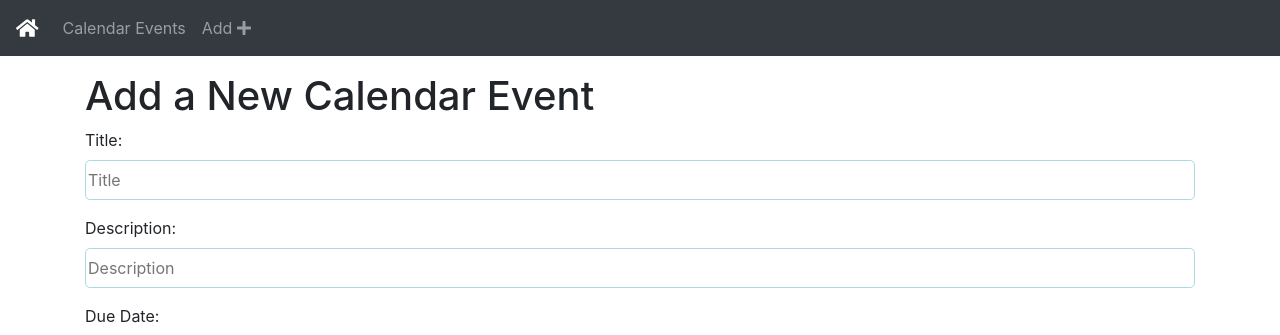
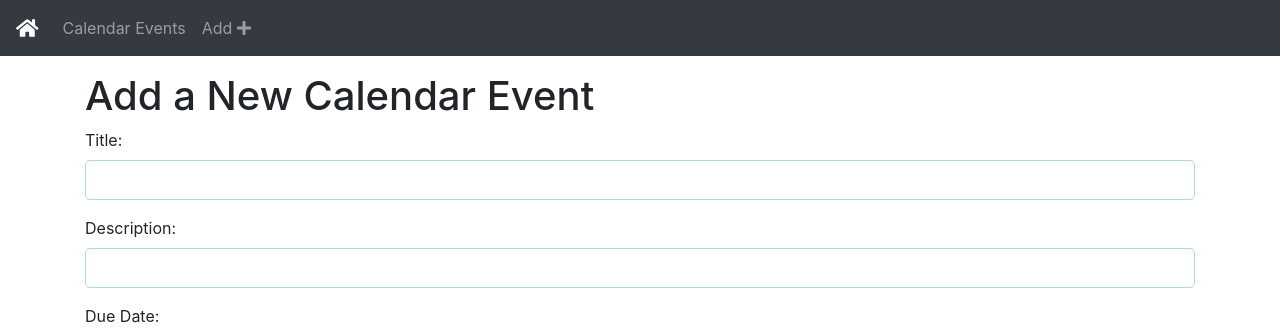
Before and after one commit to 79sphelps/northone, a React (Create React App) app: page /add in a window 1280 px wide. Shown: the top 335 px of the page. Built offline with nearby package versions, Linux system fonts and the light colour scheme.

Commit message:
Refactoring the event form input and validation error

```diff
--- a/src/App.js
+++ b/src/App.js
@@ -1,4 +1,3 @@
-// import { Switch, Route, Link } from "react-router-dom";
 import {
   Route,
   Routes,
@@ -9,14 +8,13 @@ import {
 import { useDispatch } from "react-redux";
 import { faHome, faPlus } from "@fortawesome/free-solid-svg-icons";
 import { FontAwesomeIcon } from "@fortawesome/react-fontawesome";
-import "bootstrap/dist/css/bootstrap.min.css";
-import "./App.css";
-import { setSubmitted, setMessage } from "./redux/actions";
-// import AddCalendarEvent from "./components/add-calendar-event.component";
-import AddCalendarEvent2 from "./components/AddCalendarEvent2";
+import AddCalendarEvent from "./components/AddCalendarEvent";
 import UpdateCalendarEvent from "./components/UpdateCalendarEvent";
 import CalendarEvents from "./components/CalendarEvents";
 import NotFound from "./components/NotFound";
+import { setSubmitted, setMessage } from "./redux/actions";
+import "bootstrap/dist/css/bootstrap.min.css";
+import "./App.css";
 
 export const LocationDisplay = () => {
   const location = useLocation();
@@ -62,8 +60,7 @@ const App = () => {
               path={"/calendar-events"}
               element={<CalendarEvents />}
             />
-            {/* <Route exact path="/add" element={<AddCalendarEvent />} /> */}
-            <Route exact path="/add" element={<AddCalendarEvent2 />} />
+            <Route exact path="/add" element={<AddCalendarEvent />} />
             <Route
               path="/calendar-events/:id"
               element={<UpdateCalendarEvent />}
--- a/src/components/AddCalendarEvent2.js
+++ b/src/components/AddCalendarEvent.js
@@ -4,7 +4,7 @@ import { selectCalendarEventToAdd } from "../redux/selectors";
 import { useAddCalendarEvent } from "./useAddCalendarEvent";
 import CalendarEventForm from "./CalendarEventForm";
 
-const AddCalendarEvent2 = memo(() => {
+const AddCalendarEvent = memo(() => {
   const CalendarEventToAdd = useSelector(selectCalendarEventToAdd);
   const { saveCalendarEvent, newCalendarEvent, message, submitted } =
     useAddCalendarEvent();
@@ -41,4 +41,4 @@ const AddCalendarEvent2 = memo(() => {
   );
 });
 
-export default AddCalendarEvent2;
+export default AddCalendarEvent;
--- a/src/components/CalendarEventForm.js
+++ b/src/components/CalendarEventForm.js
@@ -4,15 +4,8 @@ import "react-time-picker/dist/TimePicker.css";
 import "react-clock/dist/Clock.css";
 import DatePicker from "react-date-picker";
 import { useForm } from "react-hook-form";
-
-const ValidationError = ({ fieldError }) => {
-  if (!fieldError) return null;
-  return (
-    <div role="alert" style={{ color: "red", marginBottom: 2 }}>
-      {fieldError.message}
-    </div>
-  );
-};
+import EventFormInput from "./EventFormInput";
+import FormInputValidationError from "./FormInputValidationError";
 
 const CalendarEventForm = memo(({ onSubmit, message, defaultValues }) => {
   const [dateValue, onChange] = useState(new Date());
@@ -35,56 +28,31 @@ const CalendarEventForm = memo(({ onSubmit, message, defaultValues }) => {
   return (
     <form onSubmit={handleSubmit(onSubmit)}>
       <div className="form-group">
-        <label htmlFor="title">Title: </label>{" "}
-        <input
+        <EventFormInput
+          htmlFor="title"
           name="Title"
           className={getEditorStyle(errors.title)}
-          style={{
-            display: "block",
-            width: "100%",
-            height: 40,
-            borderRadius: 5,
-            border: "solid 1px lightblue",
-          }}
-          type="text"
           id="title"
-          placeholder="Title"
-          {...register("title", {
-            // onChange: (e) => { setValue('title', e.target.value) },
-            required: "You must enter a valid title",
-            minLength: {
-              value: 5,
-              message: "The title must be at least 5 characters",
-            },
-          })}
+          placeholder=""
+          requiredMsg="You must enter a valid title"
+          minLength={5}
+          minLengthMsg="The title must be at least 5 characters"
+          register={register}
         />
-        <ValidationError fieldError={errors.title} />
+        <FormInputValidationError fieldError={errors.title} />
       </div>
       <div className="form-group">
-        <label htmlFor="description">Description: </label>{" "}
-        <input
+        <EventFormInput
+          htmlFor="description"
           name="Description"
           className={getEditorStyle(errors.description)}
-          style={{
-            display: "block",
-            width: "100%",
-            height: 40,
-            borderRadius: 5,
-            border: "solid 1px lightblue",
-          }}
-          type="text"
           id="description"
-          placeholder="Description"
-          {...register("description", {
-            // onChange: (e) => {setValue('description', e.target.value)},
-            required: "You must enter a valid description",
-            minLength: {
-              value: 10,
-              message: "The description must be at least 10 characters",
-            },
-          })}
+          requiredMsg="You must enter a valid description"
+          minLength={10}
+          minLengthMsg="The description must be at least 10 characters"
+          register={register}
         />
-        <ValidationError fieldError={errors.description} />
+        <FormInputValidationError fieldError={errors.description} />
       </div>
       <div className="form-group">
         <label htmlFor="dueDate">Due Date:</label>{" "}
--- a/src/components/CalendarUpdateEventForm.js
+++ b/src/components/CalendarUpdateEventForm.js
@@ -10,15 +10,8 @@ import DatePicker from "react-date-picker";
 import { useForm } from "react-hook-form";
 import { selectCurrentCalendarEvent, selectMessage } from "../redux/selectors";
 import { useUpdateCalendarEvent } from "./useUpdateCalendarEvent";
-
-const ValidationError = ({ fieldError }) => {
-  if (!fieldError) return null;
-  return (
-    <div role="alert" style={{ color: "red", marginBottom: 2 }}>
-      {fieldError.message}
-    </div>
-  );
-};
+import EventFormInput from "./EventFormInput";
+import FormInputValidationError from "./FormInputValidationError";
 
 const CalendarUpdateEventForm = memo(() => {
   const navigate = useNavigate();
@@ -72,60 +65,32 @@ const CalendarUpdateEventForm = memo(() => {
         onSubmit={handleSubmit(updateCalendarEventUnderEdit)}
       >
         <div className="form-group">
-          <label htmlFor="title">
-            <strong>Title: </strong>
-          </label>
-          <input
+          <EventFormInput
+            htmlFor="title"
             name="Title"
             className={getEditorStyle(errors.title)}
-            style={{
-              display: "block",
-              width: "100%",
-              height: 40,
-              borderRadius: 5,
-              border: "solid 1px lightblue",
-            }}
-            type="text"
             id="title"
             placeholder={currentCalendarEvent.title}
-            {...register("title", {
-              // onChange: (e) => { setValue('title', e.target.value) },
-              required: "You must enter a valid title",
-              minLength: {
-                value: 5,
-                message: "The title must be at least 5 characters",
-              },
-            })}
+            requiredMsg="You must enter a valid title"
+            minLength={5}
+            minLengthMsg="The title must be at least 5 characters"
+            register={register}
           />
-          <ValidationError fieldError={errors.title} />
+          <FormInputValidationError fieldError={errors.title} />
         </div>
         <div className="form-group">
-          <label htmlFor="description">
-            <strong>Description: </strong>
-          </label>
-          <input
+          <EventFormInput
+            htmlFor="description"
             name="Description"
             className={getEditorStyle(errors.description)}
-            style={{
-              display: "block",
-              width: "100%",
-              height: 40,
-              borderRadius: 5,
-              border: "solid 1px lightblue",
-            }}
-            type="text"
             id="description"
             placeholder={currentCalendarEvent.description}
-            {...register("description", {
-              // onChange: (e) => {setValue('description', e.target.value)},
-              required: "You must enter a valid description",
-              minLength: {
-                value: 10,
-                message: "The description must be at least 10 characters",
-              },
-            })}
+            requiredMsg="You must enter a valid description"
+            minLength={10}
+            minLengthMsg="The description must be at least 10 characters"
+            register={register}
           />
-          <ValidationError fieldError={errors.description} />
+          <FormInputValidationError fieldError={errors.description} />
         </div>
 
         <div className="form-group">
--- /dev/null
+++ b/src/components/EventFormInput.js
@@ -0,0 +1,41 @@
+const EventFormInput = ({
+  htmlFor,
+  name,
+  className,
+  id,
+  placeholder,
+  requiredMsg,
+  minLength,
+  minLengthMsg,
+  register,
+}) => {
+  return (
+    <>
+      <label htmlFor={htmlFor}>{name}: </label>{" "}
+      <input
+        name={name}
+        className={className}
+        style={{
+          display: "block",
+          width: "100%",
+          height: 40,
+          borderRadius: 5,
+          border: "solid 1px lightblue",
+        }}
+        type="text"
+        id={id}
+        placeholder={placeholder}
+        {...register(id, {
+          // onChange: (e) => { setValue('title', e.target.value) },
+          required: requiredMsg,
+          minLength: {
+            value: minLength,
+            message: minLengthMsg,
+          },
+        })}
+      />
+    </>
+  );
+};
+
+export default EventFormInput;
--- /dev/null
+++ b/src/components/FormInputValidationError.js
@@ -0,0 +1,10 @@
+const FormInputValidationError = ({ fieldError }) => {
+  if (!fieldError) return null;
+  return (
+    <div role="alert" style={{ color: "red", marginBottom: 2 }}>
+      {fieldError.message}
+    </div>
+  );
+};
+
+export default FormInputValidationError;
```
Also changed, not shown: src/components/unused/AddCalendarEvent_OLD.js (renamed from src/components/unused/AddCalendarEvent.js).
